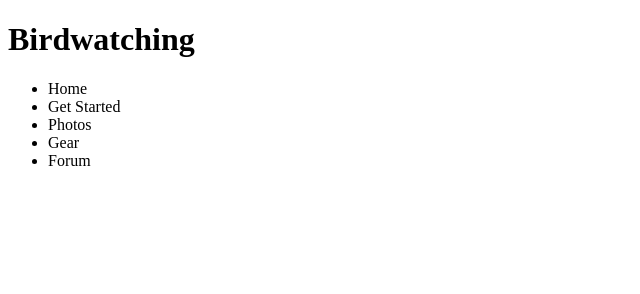
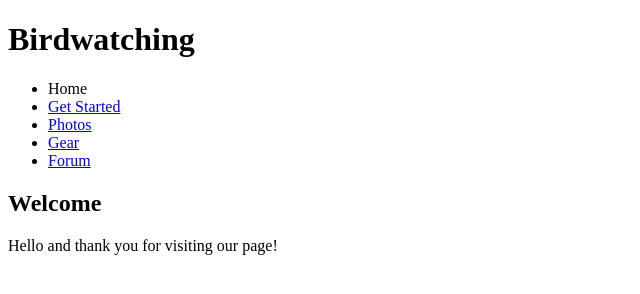
Before and after one commit to dmcclellan3/bird-watching-assignment, a plain HTML site: page index.html in a window 1280 px wide. Shown: the whole page, without its empty margins (0-640 px from the left). Drawn offline with Linux system fonts and the light colour scheme.

Commit message:
updating

```diff
--- a/index.html
+++ b/index.html
@@ -11,10 +11,14 @@
 
     <ul>
         <li><span>Home</span></li>
-        <li>Get Started</li>
-        <li>Photos</li>
-        <li>Gear</li>
-        <li>Forum</li>
+        <li><a href="#">Get Started</a></li>
+        <li><a href="#">Photos</a></li>
+        <li><a href="#">Gear</a></li>
+        <li><a href="#">Forum</a></li>
     </ul>
 
+    <h2>Welcome</h2>
+
+    <p>Hello and thank you for visiting our page!</p>
+
 </body>
```
